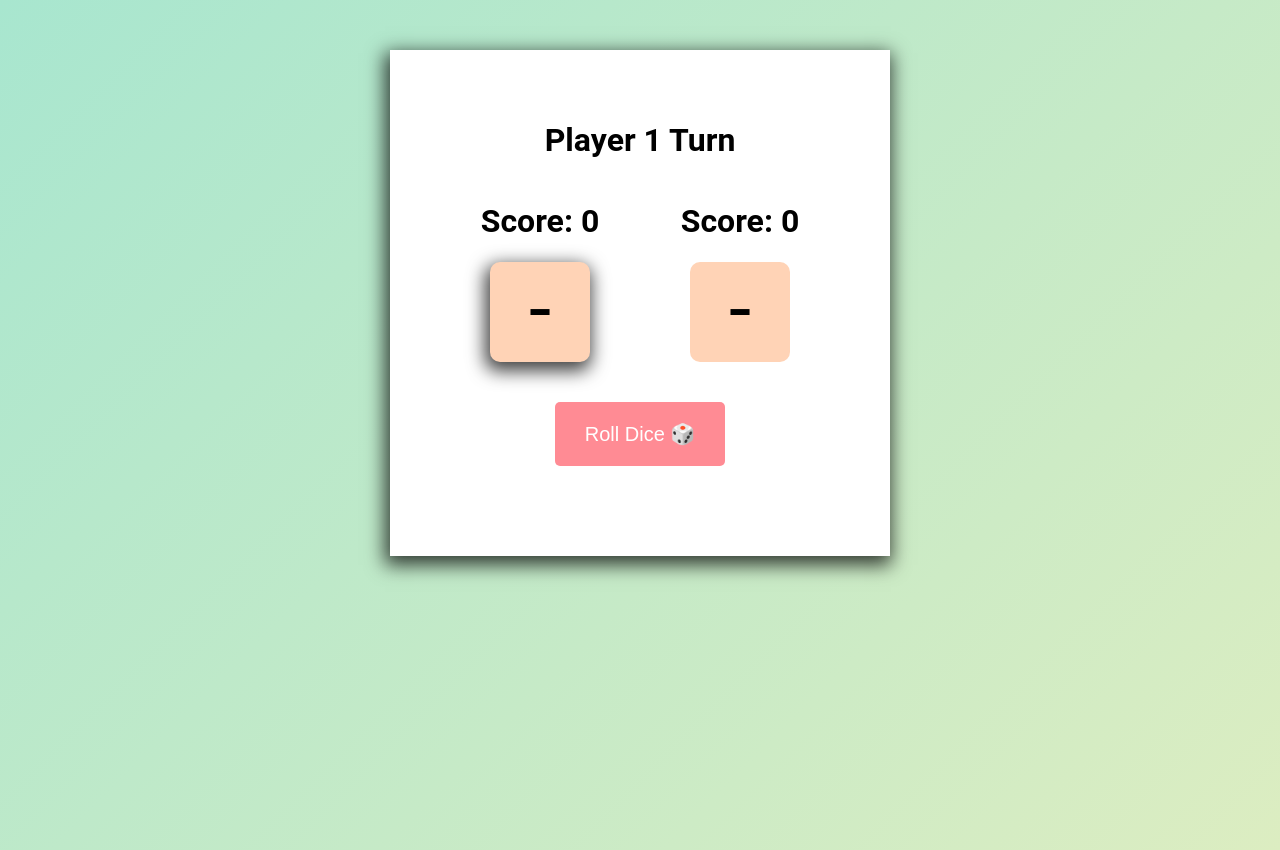
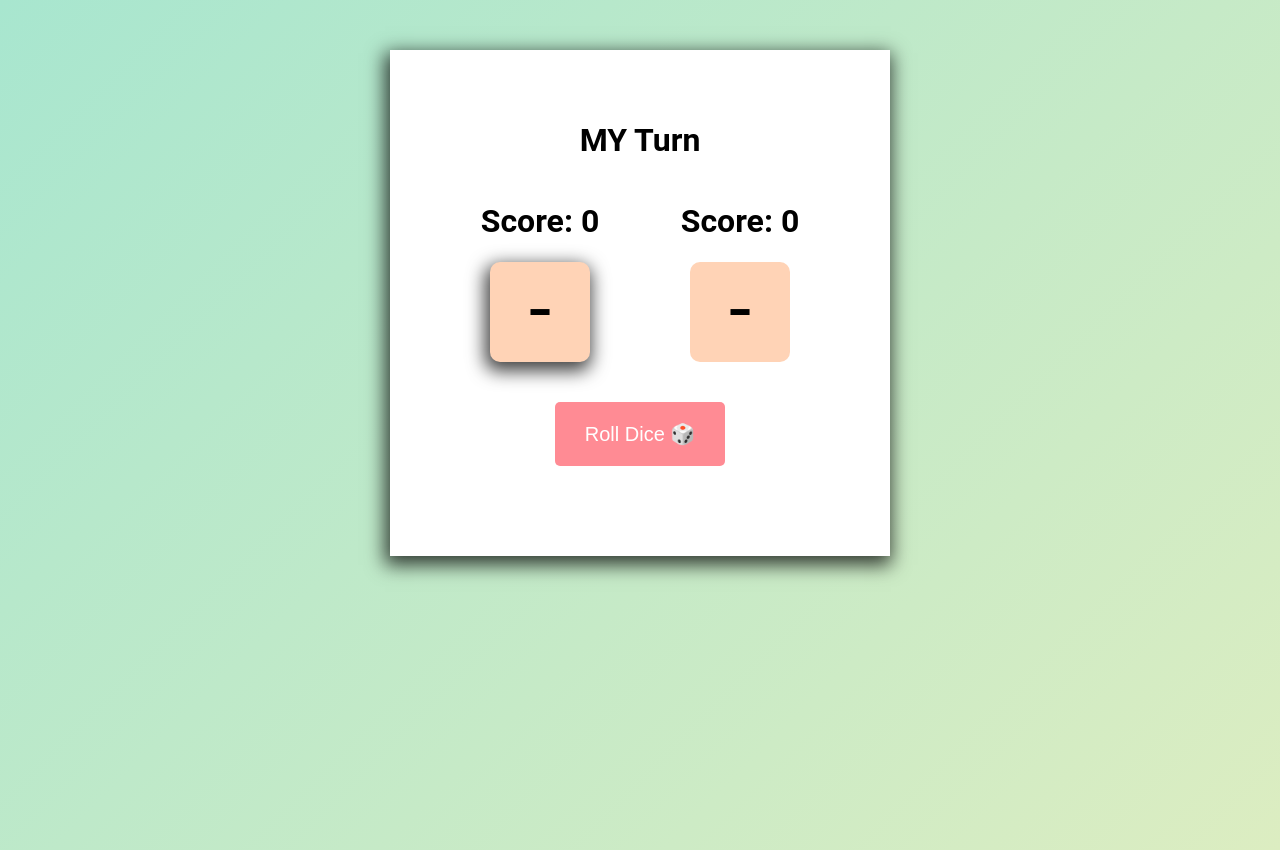
Before and after one commit to jfuquene/Dice-Game, a website: page index.html in a window 1280 px wide. Drawn offline with Linux system fonts and the light colour scheme.

Commit message:
h1 commit

```diff
--- a/index.html
+++ b/index.html
@@ -5,7 +5,7 @@
     </head>
     <body>
         <div class="container">
-            <h1 id="message">Player 1 Turn</h1>
+            <h1 id="message">MY Turn</h1>
             <div class="players">
                 <div id="player1">
                     <h1>Score:
```
